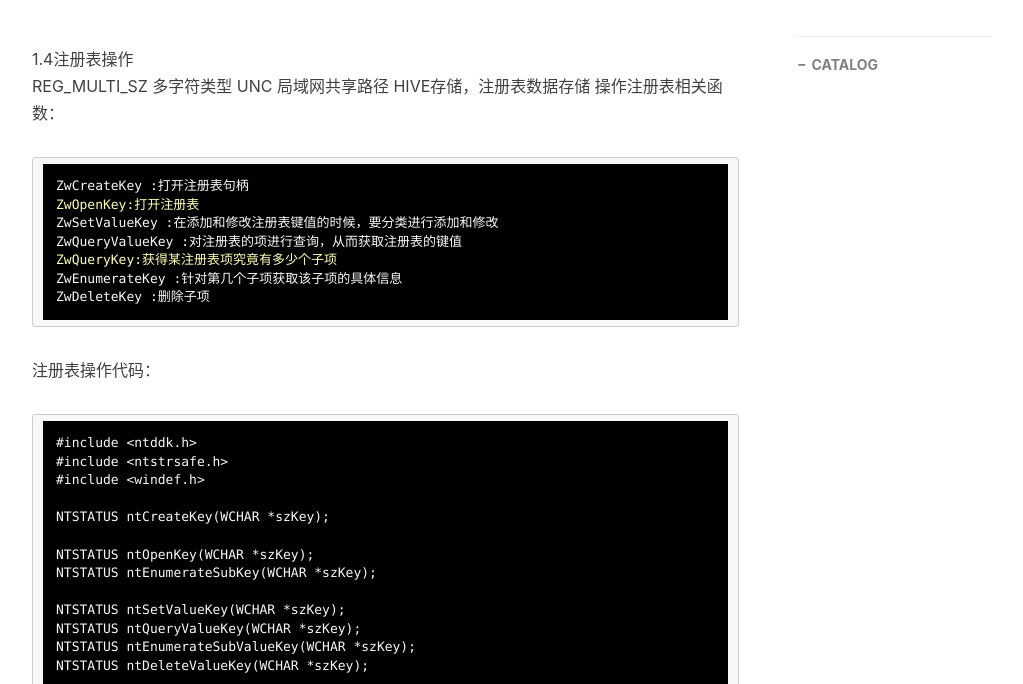
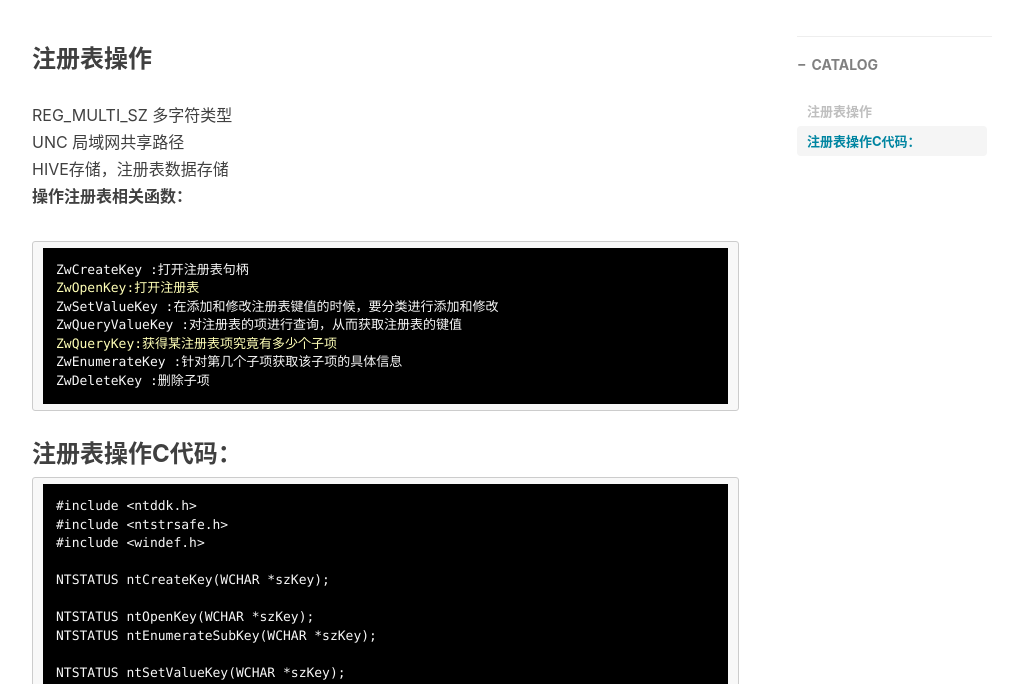
Before and after one commit to volcanohatred/volcanohatred.github.io, a Jekyll site: the page built from _posts/2018-06-20-windows内核安全5.md, in a window 1280 px wide and 900 px high, scrolled down 311 px, cut to the strip 216-900 px from the top of the window. Shown: the whole strip, without its empty margins (233-1256 px from the left). Built offline with Jekyll 4.4.1, drawn with Linux system fonts in a browser that asks for light colours; nearby versions of some CDN libraries; comment, search, counter and statistics services are not loaded.

Commit message:
Update 2018-06-20-windows内核安全5.md

````diff
--- a/_posts/2018-06-20-windows内核安全5.md
+++ b/_posts/2018-06-20-windows内核安全5.md
@@ -12,12 +12,11 @@ tags:
     - 系统安全
     - 编程
 ---
-
-1.4注册表操作
+### 注册表操作
 REG_MULTI_SZ  多字符类型
 UNC   局域网共享路径
 HIVE存储，注册表数据存储
-操作注册表相关函数：
+**操作注册表相关函数：**
 ```
 ZwCreateKey :打开注册表句柄
 ZwOpenKey:打开注册表
@@ -27,7 +26,7 @@ ZwQueryKey:获得某注册表项究竟有多少个子项
 ZwEnumerateKey :针对第几个子项获取该子项的具体信息
 ZwDeleteKey :删除子项
 ```
-注册表操作代码：
+### 注册表操作C代码：
 ```
 #include <ntddk.h>
 #include <ntstrsafe.h>
````
